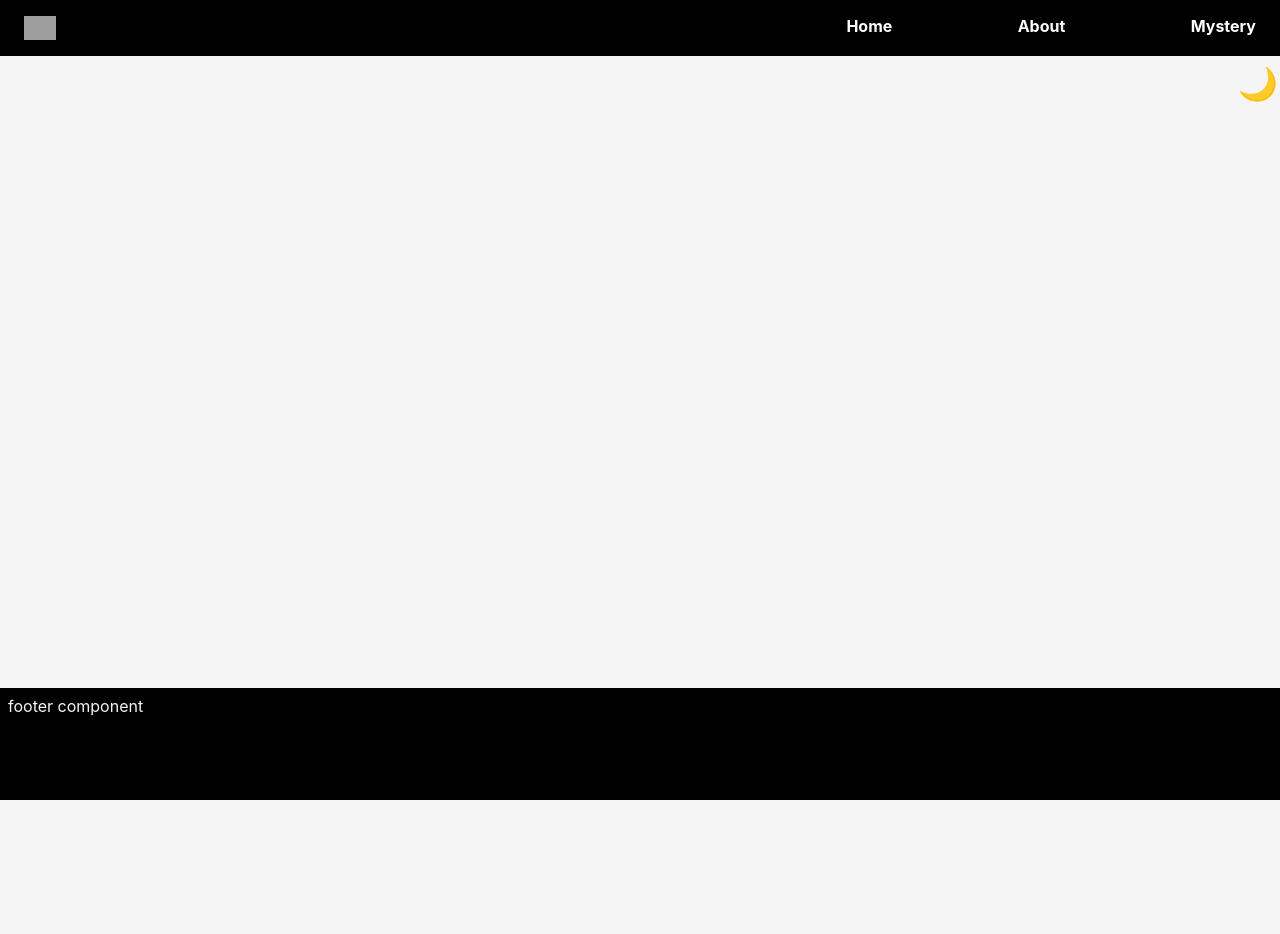
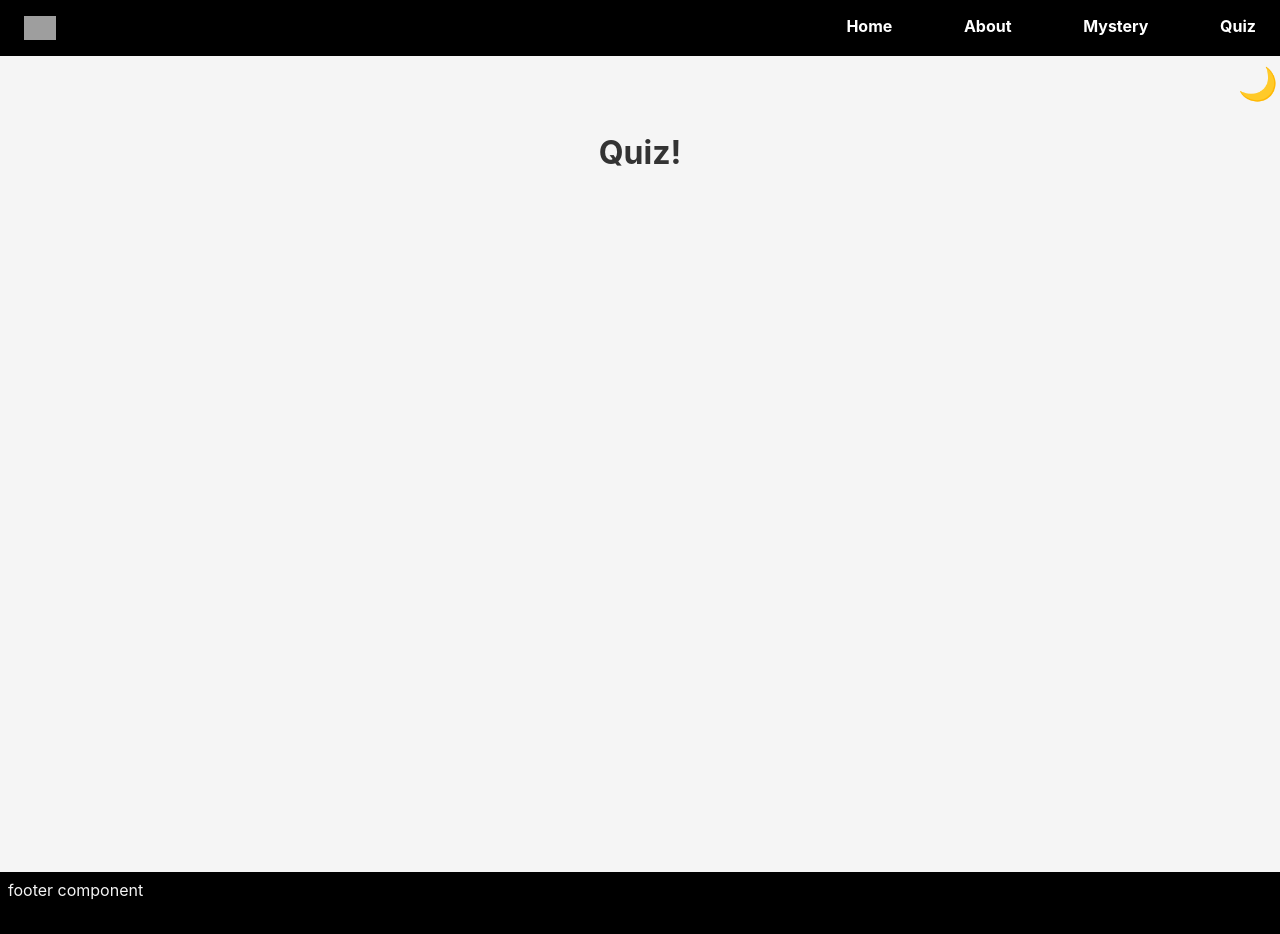
Before and after one commit to s-abdale/cherry-react-demo, a React (Create React App) app in the folder cherry-demo/: page /quiz in a window 1280 px wide. Shown: the top 934 px of the page. Before the commit the page ends 800 px from the top, so only its background shows below. Built offline with nearby package versions, Linux system fonts and the light colour scheme; grey boxes are pictures that could not be loaded.

Commit message:
feat(quiz): added new quiz page

```diff
--- a/cherry-demo/src/App.js
+++ b/cherry-demo/src/App.js
@@ -7,6 +7,7 @@ import {BrowserRouter as Router, Route, Routes} from 'react-router-dom';
 import Home from './components/Home';
 import About from './components/About';
 import Mystery from './components/Mystery';
+import Quiz from './components/Quiz';
 
 import Header from './components/shared/Header';
 import Footer from './components/shared/Footer';
@@ -42,6 +43,7 @@ function App() {
           <Route path="/home" element={<Home/>}></Route>
           <Route path="/about" element={<About/>}></Route>
           <Route path="/mystery" element={<Mystery/>}></Route>
+          <Route path="/quiz" element={<Quiz/>}></Route>
         </Routes>
 
         <Footer/>
--- /dev/null
+++ b/cherry-demo/src/components/Quiz.js
@@ -0,0 +1,11 @@
+import './quiz.css';
+
+function Quiz() {
+  return (
+    <div className='quiz-main'>
+      <h1>Quiz! </h1>
+    </div>
+  )
+}
+
+export default Quiz;
--- /dev/null
+++ b/cherry-demo/src/components/quiz.css
@@ -0,0 +1,7 @@
+.quiz-main {
+  height: 95vh;
+}
+h1 {
+  display: flex;
+  justify-content: center;
+}
--- a/cherry-demo/src/components/shared/Header.js
+++ b/cherry-demo/src/components/shared/Header.js
@@ -10,6 +10,7 @@ function Header() {
         <Link to="/home" className='header-links'>Home</Link>
         <Link to="/about" className='header-links'>About</Link>
         <Link to="/mystery" className='header-links'>Mystery</Link>
+        <Link to="/quiz" className='header-links'>Quiz</Link>
       </div>
     </div>
   )
```
